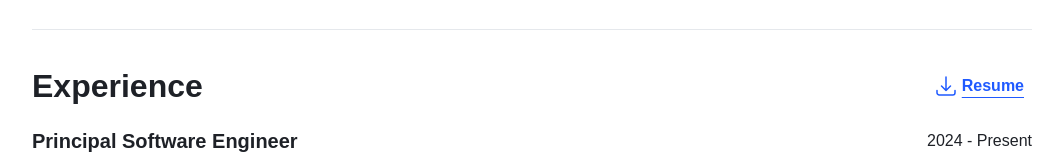
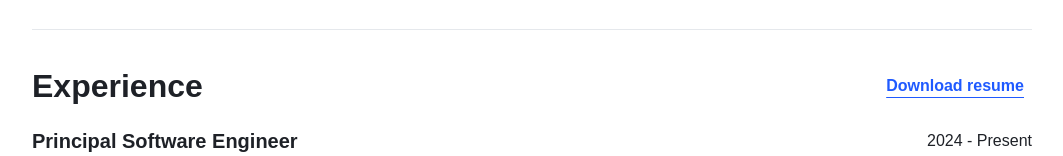
Before and after one commit to carlson-erik/erikcarlson.dev, a Next.js app: page /experience in a window 1280 px wide. Shown: the part 139-295 px from the top of the page, without its empty margins (108-1171 px from the left). Built offline with nearby package versions, Linux system fonts and the light colour scheme.

Commit message:
Remove the icons from the home page's Showcase links and the Experience page's resume link, and relabel the resume link "Download resume"

```diff
--- a/src/components/project-list.tsx
+++ b/src/components/project-list.tsx
@@ -10,7 +10,6 @@ import {
 } from "../components/styled";
 import SkillList, { IconLink } from "./skill-list";
 import Github from "../images/icons/project/github";
-import InternalLink from "../images/icons/internal-link";
 import ExternalLink from "@/images/icons/external-link";
 /* ------------------ Theme ------------------ */
 import { darkThemeSelector, themeVars } from "../theme/css-vars";
@@ -171,7 +170,6 @@ const ProjectList = () => {
                   href="/projects/netgraph"
                   title="Netgraph project showcase"
                 >
-                  <InternalLink color={themeVars.colors.link.text} />
                   <IconLinkText>Showcase</IconLinkText>
                 </IconLink>
               </ProjectLinks>
@@ -226,7 +224,6 @@ const ProjectList = () => {
                   href="/projects/gneiss-editor"
                   title="GneissEditor project showcase"
                 >
-                  <InternalLink color={themeVars.colors.link.text} />
                   <IconLinkText>Showcase</IconLinkText>
                 </IconLink>
               </ProjectLinks>
--- a/src/components/styled.ts
+++ b/src/components/styled.ts
@@ -47,7 +47,11 @@ const IconLink = styled(StyledLink)`
 `;
 
 const IconLinkText = styled.span`
-  margin-left: 0.25rem;
+  /* Space from the icon before it; links without an icon don't need it */
+  &:not(:first-child) {
+    margin-left: 0.25rem;
+  }
+
   color: ${(props) => props.theme.colors.link.text};
   font-weight: bold;
 `;
--- a/src/pages/experience/index.tsx
+++ b/src/pages/experience/index.tsx
@@ -4,12 +4,8 @@ import styled from "styled-components";
 import Layout from "@/components/layout";
 import SkillList from "@/components/skill-list";
 import { Heading, IconLink, IconLinkText } from "@/components/styled";
-/* ------------------ Icons ------------------ */
-import Download from "@/images/icons/download";
 /* ------------------ Metadata ------------------ */
 import { getPageMetadata } from "@/lib/metadata";
-/* ------------------ Theme ------------------ */
-import { themeVars } from "@/theme/css-vars";
 
 const Container = styled.div`
   width: 100%;
@@ -88,10 +84,9 @@ function Experience() {
             href="/resume.pdf"
             target="_blank"
             rel="noopener noreferrer"
-            title="Download Resume"
+            title="Download resume"
           >
-            <Download color={themeVars.colors.link.text} />
-            <IconLinkText>Resume</IconLinkText>
+            <IconLinkText>Download resume</IconLinkText>
           </IconLink>
         </ExperienceHeader>
         <DetailContainer>
```
